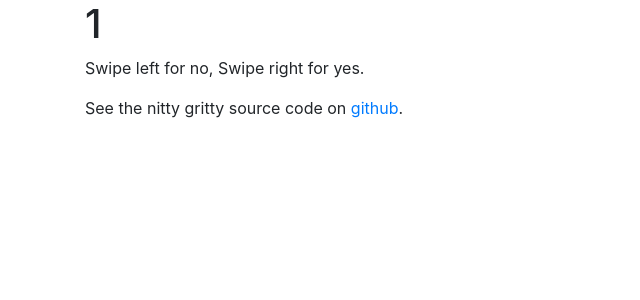
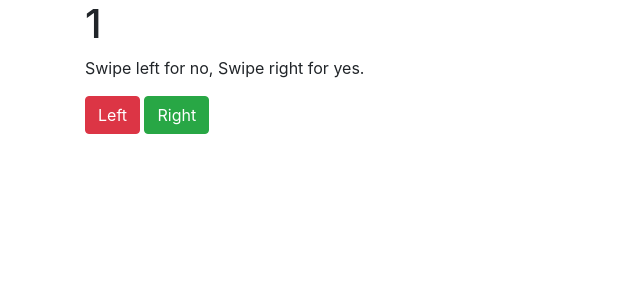
Before and after one commit to simonfong6/chicken-tinder, a Flask app: page /rooms/1 in a window 1280 px wide. Shown: the top 300 px of the page, without its empty margins (0-640 px from the left). Run offline with Flask 2, Linux system fonts and the light colour scheme; some libraries are stand-ins or nearby versions.

Commit message:
Created buttons for left and right

```diff
--- a/chicken_tinder/blueprints/rooms/templates/room.html.jinja
+++ b/chicken_tinder/blueprints/rooms/templates/room.html.jinja
@@ -26,8 +26,8 @@
       Swipe left for no, Swipe right for yes.
     </p>
     <p>
-      See the nitty gritty source code on
-      <a href="https://github.com/simonfong6/chicken-tinder">github</a>.
+      <button class="btn btn-danger">Left</button>
+      <button class="btn btn-success">Right</button>
     </p>
   </div>
 
```
